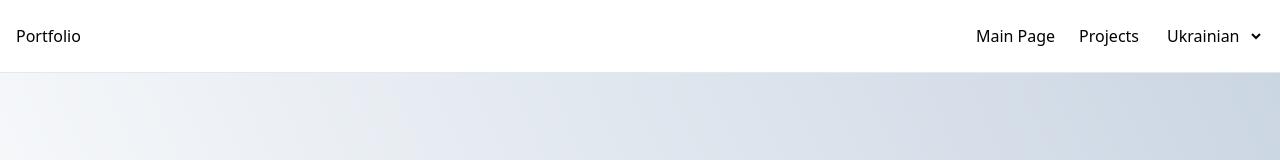
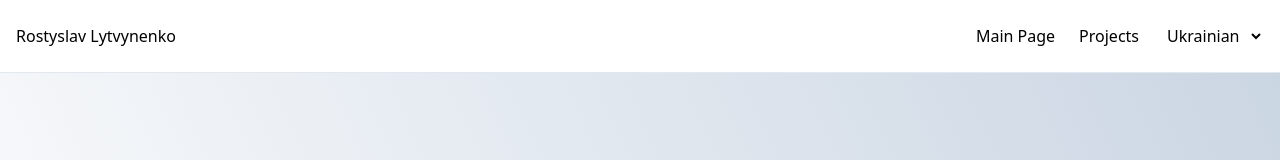
Before and after one commit to R3ndrex/Portfolio, a React (Vite) app: page / in a window 1280 px wide. Shown: the top 160 px of the page. Built offline with nearby package versions, Linux system fonts and the light colour scheme.

Commit message:
Change "portfolio" nav item to name and translate it

```diff
--- a/src/components/Header.jsx
+++ b/src/components/Header.jsx
@@ -6,9 +6,8 @@ export default function Header() {
     const { t, i18n } = useTranslation();
     return (
         <header className="flex border-b-1 z-1 border-slate-200 p-[1rem] items-center justify-between fixed w-[100%] bg-white">
-            <h1>{t("Portfolio")}</h1>
+            <h1>{t("Rostyslav Lytvynenko")}</h1>
             <nav className="flex gap-6">
-                <button></button>
                 <a className="flex items-center" href="#">
                     {t("Main Page")}
                 </a>
--- a/src/i18.js
+++ b/src/i18.js
@@ -36,6 +36,7 @@ i18next
                     "Hi, Im Rostyslav Lytvynenko.":
                         "Привіт, я Литвиненко Ростислав",
                     "Software Engineer": "Інженер-програміст",
+                    "Rostyslav Lytvynenko": "Литвиненко Ростислав",
                 },
             },
         },
```
